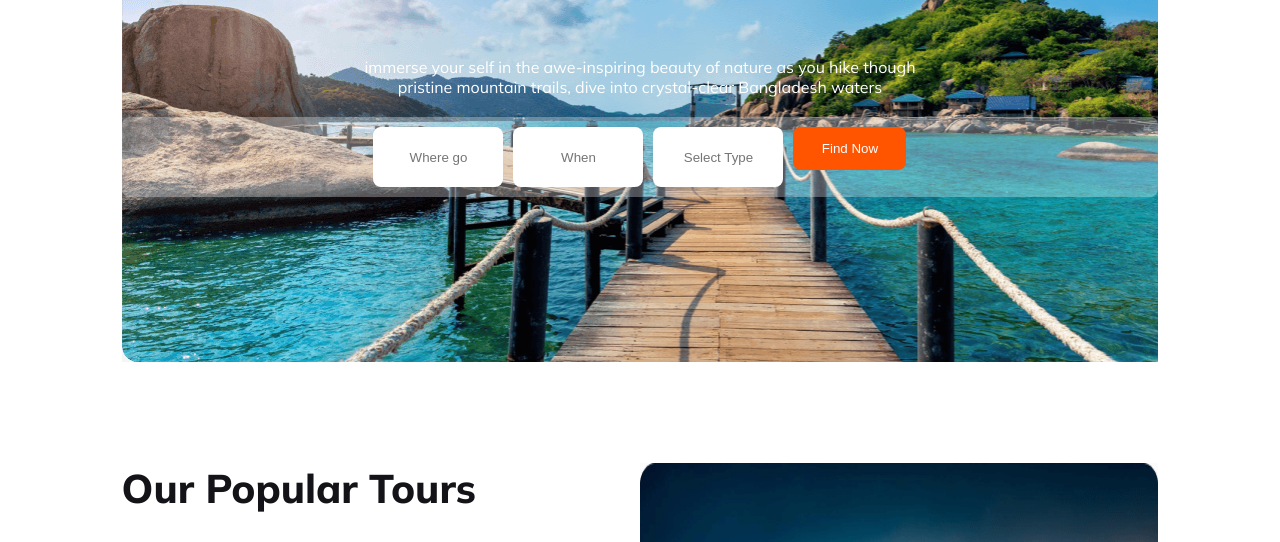
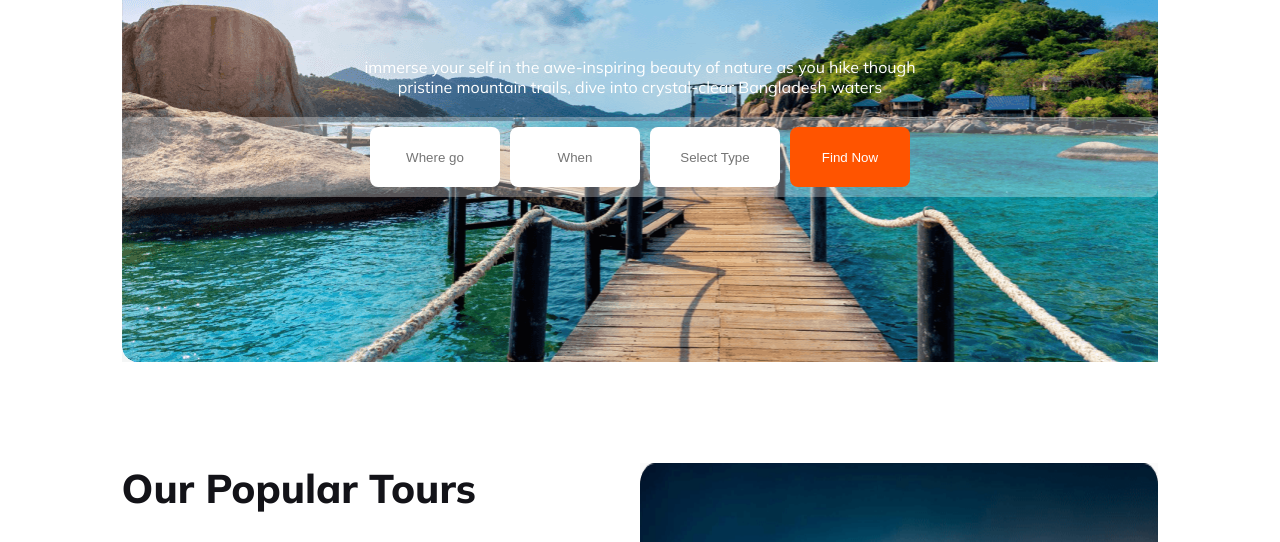
Before and after one commit to AliHossain09/Go-Advantage-Travels, a plain HTML site: page index.html in a window 1280 px wide. Shown: the part 256-798 px from the top of the page. Drawn offline with Linux system fonts and the light colour scheme.

Commit message:
my project is ready for submmit

```diff
--- a/style/travels.css
+++ b/style/travels.css
@@ -114,8 +114,8 @@ body {
 }
 
 .btn-primary {
-    width: 113px;
-    height: 43px;
+    width: 120px;
+    height: 60px;
     border: 0;
     border-radius: 8px;
     background: #FF5400;
```
